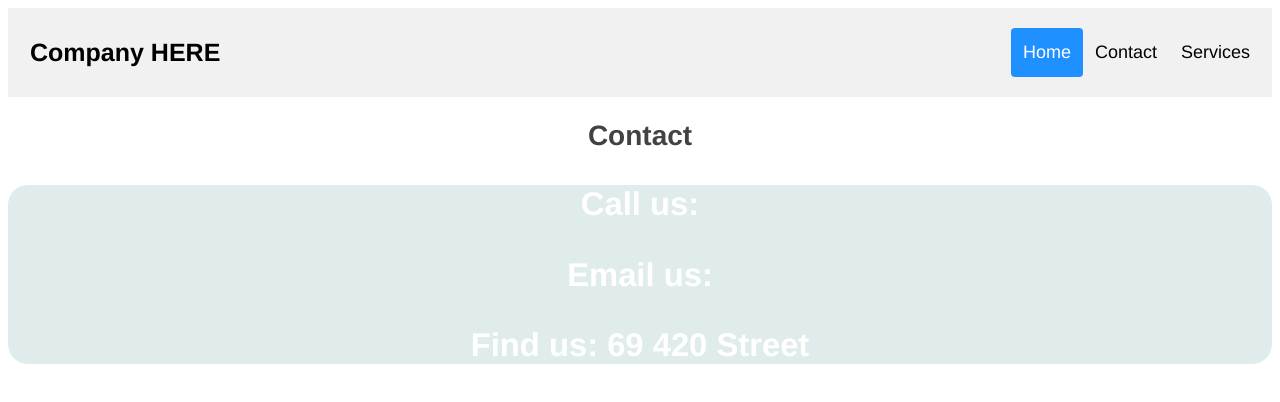
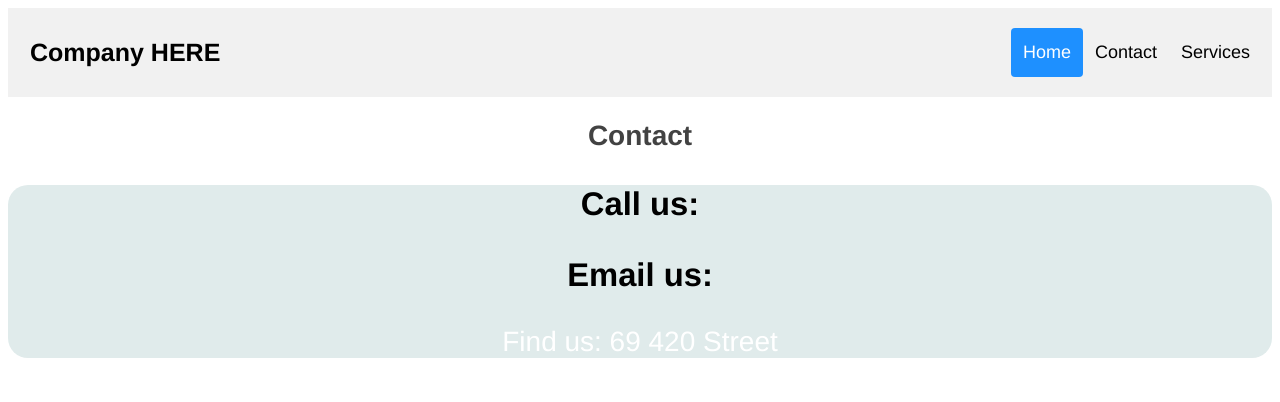
Before and after one commit to sevans09/web-programming, a plain HTML site: page HW2/contact.html in a window 1280 px wide. Drawn offline with Linux system fonts and the light colour scheme.

Commit message:
Update contact.html

```diff
--- a/HW2/contact.html
+++ b/HW2/contact.html
@@ -20,9 +20,9 @@
     <div class="column">
     </div>
     <div class="column" style="text-align:center; background-color:#e0ebeb; border-radius:20px">
-      <h3 style="font:Calibri"> Call us: </h3>
-      <h3> Email us: </h3>
-      <h3> Find us: 69 420 Street </h3>
+      <h3 style="color:black"> Call us: </h3>
+      <h3 style="color:black"> Email us: </h3>
+      <h3style="color:black"> Find us: 69 420 Street </h3>
     </div>
   </div>
 </div>
```
